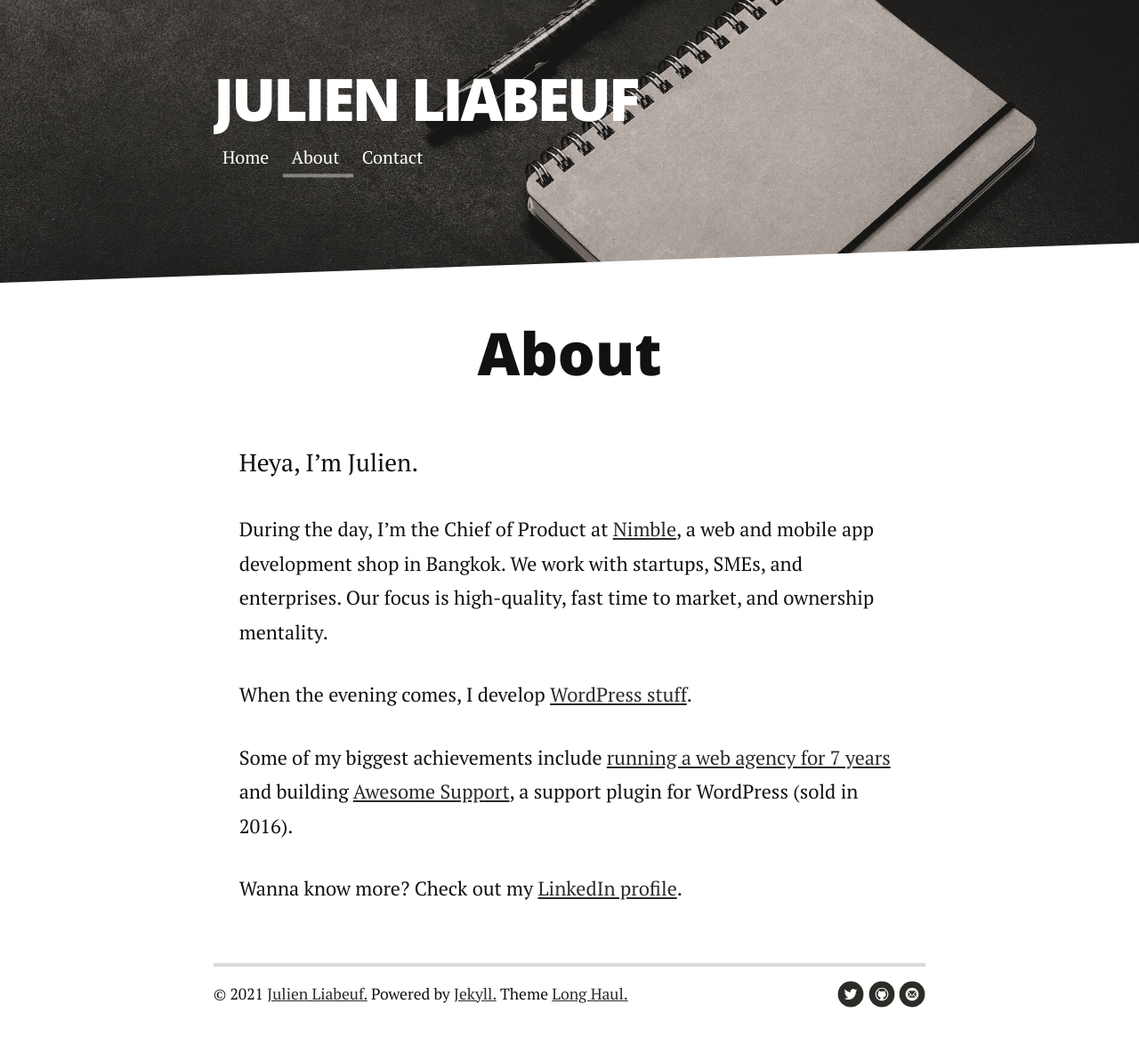
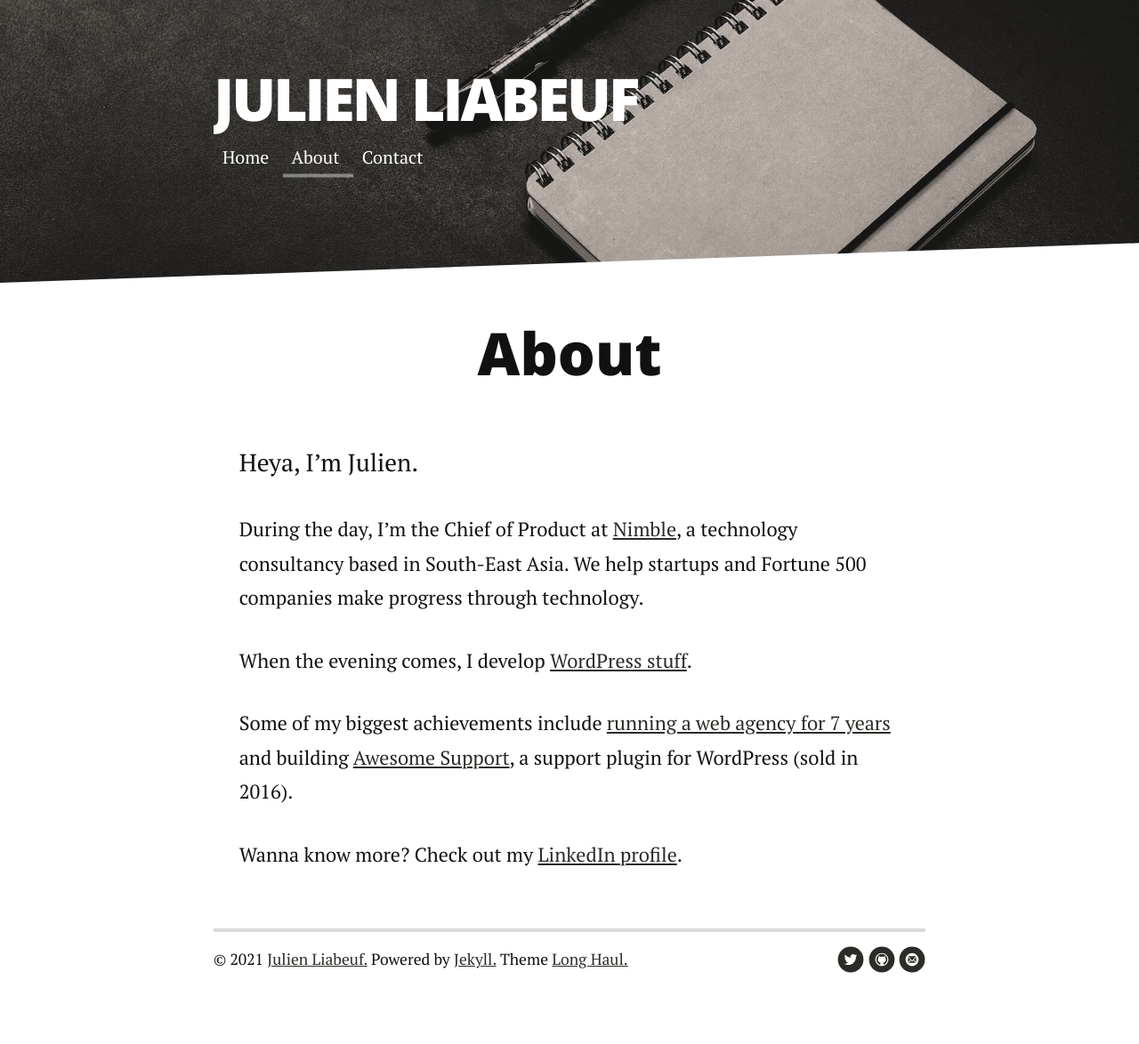
Before and after one commit to julien731/blog-jekyll, a Jekyll site: the page built from about.md, in a window 1280 px wide. Shown: the whole page at 89% size. Built offline with Jekyll 4.4.1, drawn with Linux system fonts in a browser that asks for light colours; nearby versions of some CDN libraries; after the commit the page ends 1136 px from its top, so only the background shows below that.

Commit message:
Update Nimble's descrption

```diff
--- a/about.md
+++ b/about.md
@@ -6,7 +6,7 @@ title: About
 <div class="post">
 	<h1 class="pageTitle">About</h1>
 	<p class="intro">Heya, I’m Julien.</p>
-	<p>During the day, I’m the Chief of Product at <a href="https://nimblehq.co/" target="_blank">Nimble</a>, a web and mobile app development shop in Bangkok. We work with startups, SMEs, and enterprises. Our focus is high-quality, fast time to market, and ownership mentality.</p>
+	<p>During the day, I’m the Chief of Product at <a href="https://nimblehq.co/" target="_blank">Nimble</a>, a technology consultancy based in South-East Asia. We help startups and Fortune 500 companies make progress through technology.</p>
 	<p>When the evening comes, I develop <a href="https://profiles.wordpress.org/julien731/" target="_blank">WordPress stuff</a>.</p>
 	<p>Some of my biggest achievements include <a href="/work/n2clic">running a web agency for 7 years</a> and building <a href="/work/awesome-support">Awesome Support</a>, a support plugin for WordPress (sold in 2016).</p>
 	<p>Wanna know more? Check out my <a href="https://www.linkedin.com/in/julienliabeuf/" target="_blank">LinkedIn profile</a>.</p>
```
